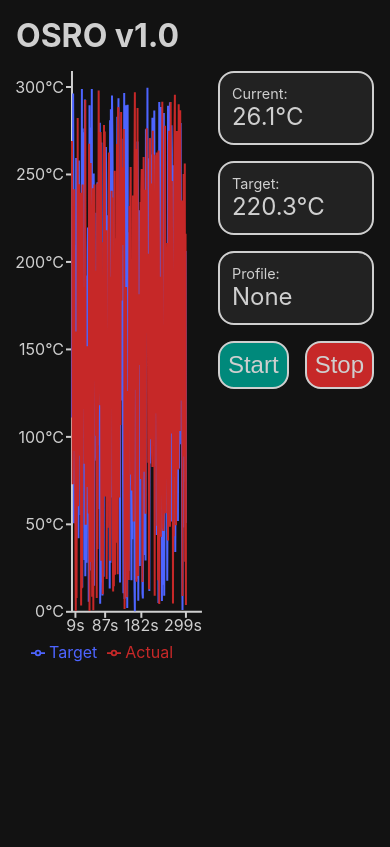
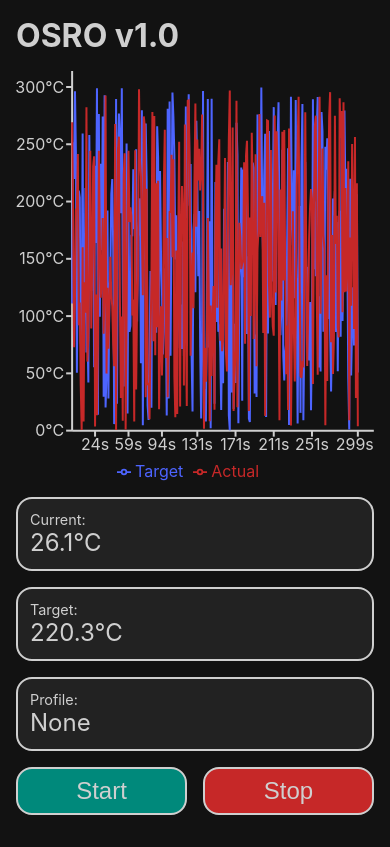
Before and after one commit to dragonlock2/OSRO, a React (Create React App) app in the folder webui/: page / in a window 390 px wide. Built offline with nearby package versions, Linux system fonts and the light colour scheme.

Commit message:
optimize for mobile

```diff
--- a/webui/src/Constants.css
+++ b/webui/src/Constants.css
@@ -17,3 +17,11 @@
     --font-size-normal: 1.5rem;
     --font-size-title:  2rem;
 }
+
+@media (max-height: 480px) {
+    :root {
+        --font-size-small:  0.6rem;
+        --font-size-normal: 1rem;
+        --font-size-title:  1rem;
+    }
+}
--- a/webui/src/Oven.css
+++ b/webui/src/Oven.css
@@ -9,11 +9,26 @@
 .Graph {
   flex: 0.8;
   width: 0;
+  height: 100%;
   margin-right: 16px;
+  margin-bottom: 16px;
+}
+
+@media (max-aspect-ratio: 1/1) {
+  .Oven {
+    flex-direction: column;
+    height: 90vh;
+  }
+
+  .Graph {
+    width: 100%;
+    height: 0;
+  }
 }
 
 .Sidebar {
   flex: 0.2;
+  flex-direction: column;
 }
 
 .Label {
```
Also changed, not shown: webui/src/Oven.js (line endings or trailing spaces).
